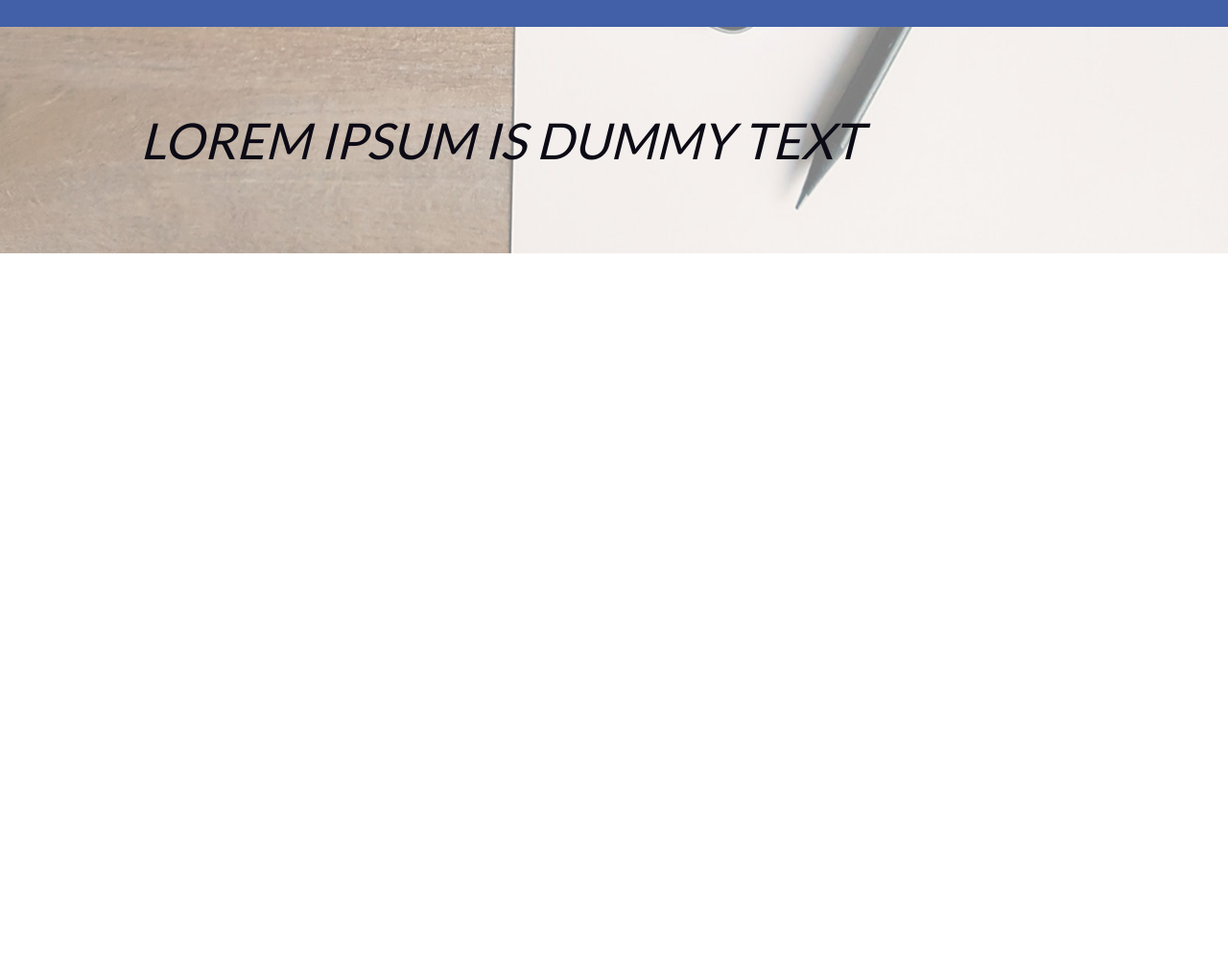
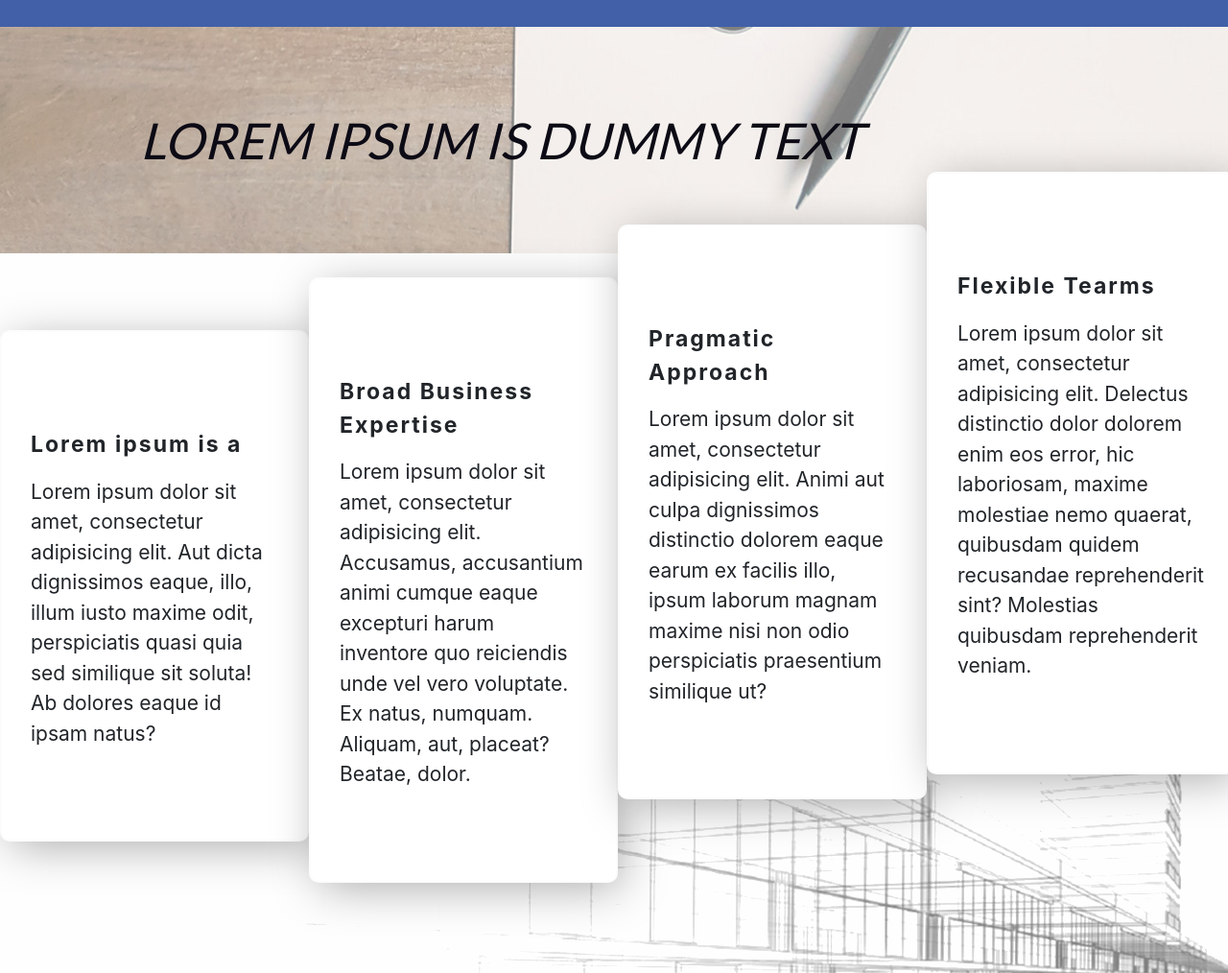
Before and after one commit to PawelSzy/clean-traning, a website: page index.html in a window 1280 px wide. Shown: the part 918-1932 px from the top of the page at 96% size. Before the commit the page ends 1182 px from the top, so only its background shows below. Drawn offline with nearby package versions, Linux system fonts and the light colour scheme.

Commit message:
Add boxes

```diff
--- a/index.html
+++ b/index.html
@@ -82,7 +82,28 @@
             </div>
         </header>
 
-        <div></div>
+        <div class="boxes medium-container">
+            <div class="boxes__box">
+                <div class="boxes__box__header">Lorem ipsum is a</div>
+                <div class="boxes__box__content">Lorem ipsum dolor sit amet, consectetur adipisicing elit. Aut dicta dignissimos eaque, illo, illum iusto maxime odit, perspiciatis quasi quia sed similique sit soluta! Ab dolores eaque id ipsam natus?</div>
+            </div>
+
+            <div class="boxes__box">
+                <div class="boxes__box__header">Broad Business Expertise</div>
+                <div class="boxes__box__content">Lorem ipsum dolor sit amet, consectetur adipisicing elit. Accusamus, accusantium animi cumque eaque excepturi harum inventore quo reiciendis unde vel vero voluptate. Ex natus, numquam. Aliquam, aut, placeat? Beatae, dolor.</div>
+            </div>
+
+            <div class="boxes__box">
+                <div class="boxes__box__header">Pragmatic Approach</div>
+                <div class="boxes__box__content">Lorem ipsum dolor sit amet, consectetur adipisicing elit. Animi aut culpa dignissimos distinctio dolorem eaque earum ex facilis illo, ipsum laborum magnam maxime nisi non odio perspiciatis praesentium similique ut?</div>
+            </div>
+
+            <div class="boxes__box">
+                <div class="boxes__box__header">Flexible Tearms</div>
+                <div class="boxes__box__content">Lorem ipsum dolor sit amet, consectetur adipisicing elit. Delectus distinctio dolor dolorem enim eos error, hic laboriosam, maxime molestiae nemo quaerat, quibusdam quidem recusandae reprehenderit sint? Molestias quibusdam reprehenderit veniam.</div>
+            </div>
+        </div>
+
         <div></div>
         <footer></footer>
     </body>
--- /dev/null
+++ b/sass/_boxes.scss
@@ -0,0 +1,39 @@
+.boxes {
+  background-color: #fefefe;
+  background-image: url('../img/boxes-background-transparent.png');
+  height: 750px;
+  display: flex;
+  flex-direction: row;
+  flex-wrap: wrap;
+  padding-top: 80px;
+  &__box {
+    width: 322px;
+    padding: 100px 30px 95px;
+    border: 2px solid;
+    border-color: #fcfcfc;
+    border-radius: 10px;
+    height: min-content;
+    min-height: 516px;
+    box-shadow: 7px 8px 48px -4px rgba(0,0,0,0.34);
+    background-color: rgb(255,255,255);
+    position: relative;
+     &:nth-child(2) {
+      top: -55px;
+    }
+     &:nth-child(3) {
+      top: -110px;
+    }
+     &:nth-child(4) {
+      top: -165px;
+    }
+   &__header {
+      font-size: 23px;
+      font-weight: bold;
+      letter-spacing: 2px;
+      padding-bottom: 16px;
+    }
+    &__content {
+      font-size: 21px;
+    }
+  }
+}
--- a/sass/_layout.scss
+++ b/sass/_layout.scss
@@ -1,5 +1,11 @@
 .big-container {
   width: 1357px;
+  margin-left: auto;
+  margin-right: auto;
+}
+
+.medium-container {
+  width: 1320px;
   margin-left: auto;
   margin-right: auto;
 }
--- a/sass/main.scss
+++ b/sass/main.scss
@@ -197,3 +197,4 @@ body {
 @import 'fonts';
 @import "layout";
 @import "components";
+@import "boxes";
```
Also changed, not shown: css/main.css, img/boxes-background-transparent.png (added), 1 other file.
